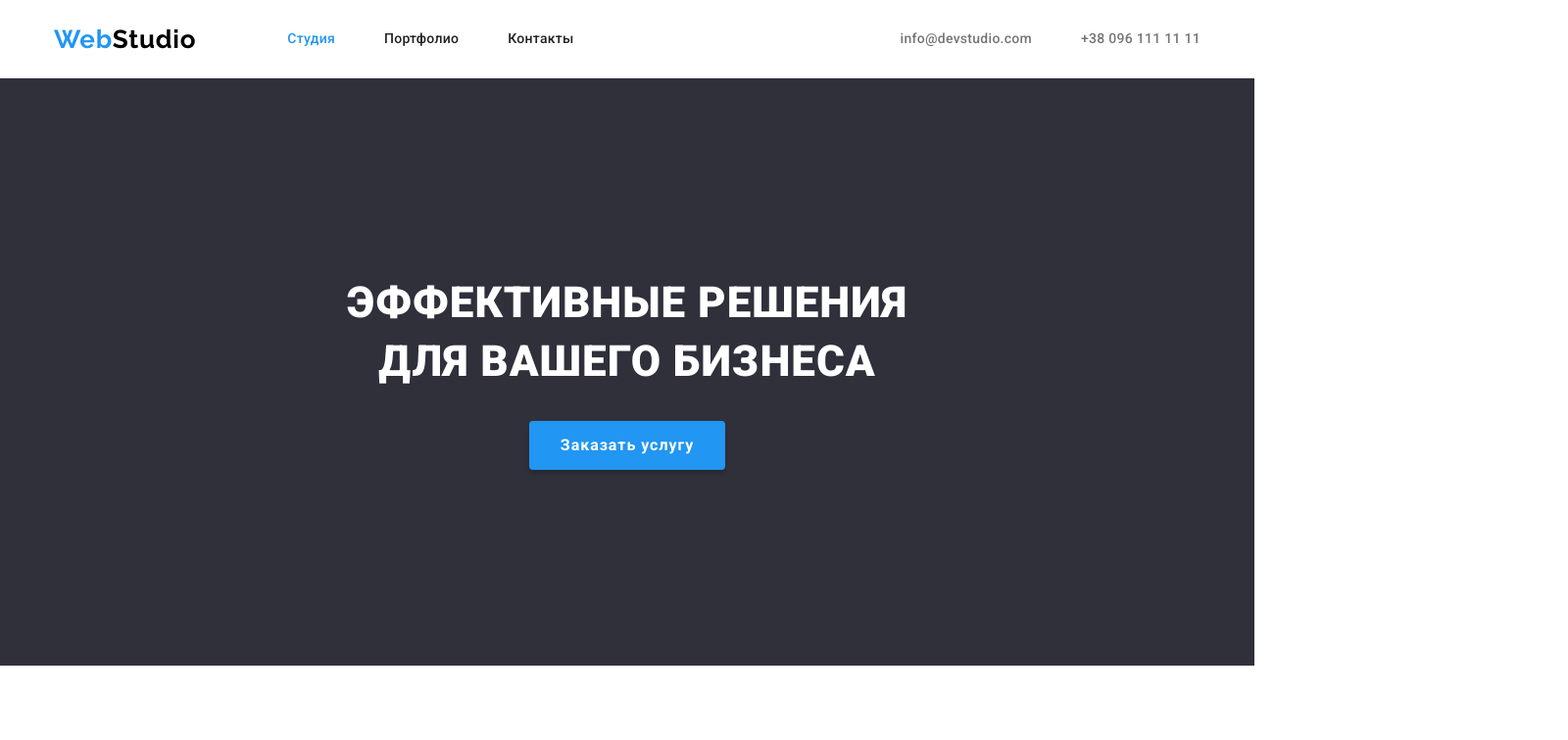
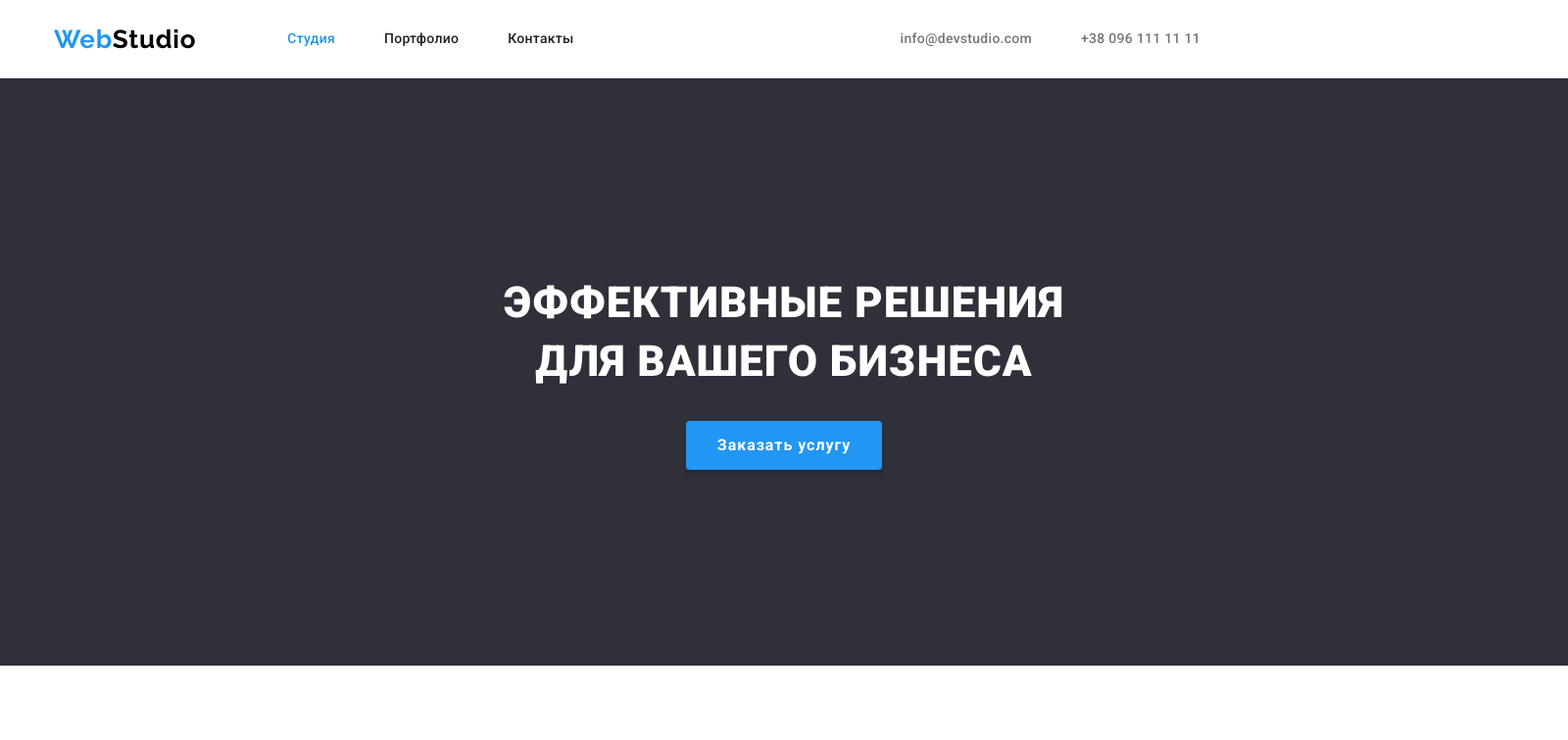
Before and after one commit to OleksandrYepishev/goit-markup-hw-03, a plain HTML site: page index.html in a window 1280 px wide. Shown: the top 756 px of the page at 98% size, 1600 px wide, since content can reach past the window. Drawn offline with nearby package versions, Linux system fonts and the light colour scheme.

Commit message:
changed hero

```diff
--- a/css/styles.css
+++ b/css/styles.css
@@ -186,12 +186,15 @@ img {
 }
 
 /* Герой */
-.hero > .container {
+.hero {
+  display: flex;
+  align-items: center;
+  justify-content: center;
   min-height: 600px;
-}
+  min-width: 1600px;
 
-.hero {
   background-color: var(--black-bg-color);
+
   text-align: center;
   letter-spacing: 0.06em;
 }
@@ -199,7 +202,6 @@ img {
 .hero-title {
   margin-top: 0;
   margin-bottom: 0;
-  padding-top: 200px;
 
   font-weight: 900;
   font-size: 44px;
```
